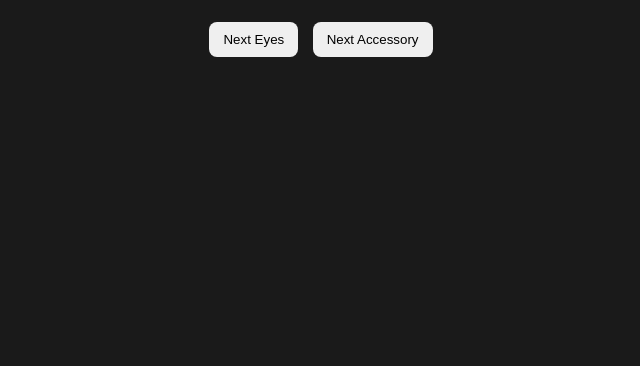
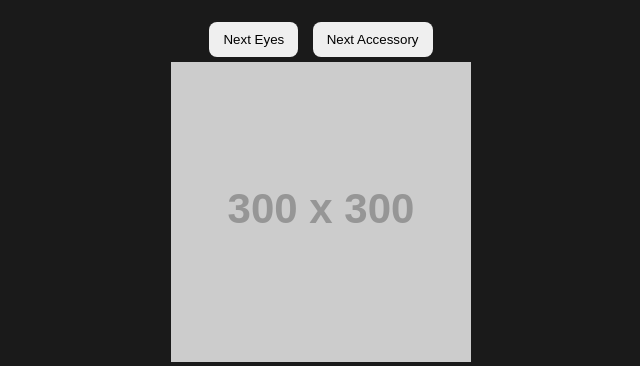
Before and after one commit to jayyniacc/classic-pet-customizer, a plain HTML site: page phantom-customizer/index.html in a window 1280 px wide. Shown: the part 476-842 px from the top of the page, without its empty margins (319-959 px from the left). Before the commit the page ends 800 px from the top, so only its background shows below. Drawn offline with Linux system fonts and the light colour scheme; placeholder pictures from the web are drawn by us.

Commit message:
Update index.html

```diff
--- a/phantom-customizer/index.html
+++ b/phantom-customizer/index.html
@@ -86,5 +86,7 @@
 
   <script src="script.js"></script>
 
+<img id="testImage" src="https://placehold.co/300x300" />
+
 </body>
 </html>
```
